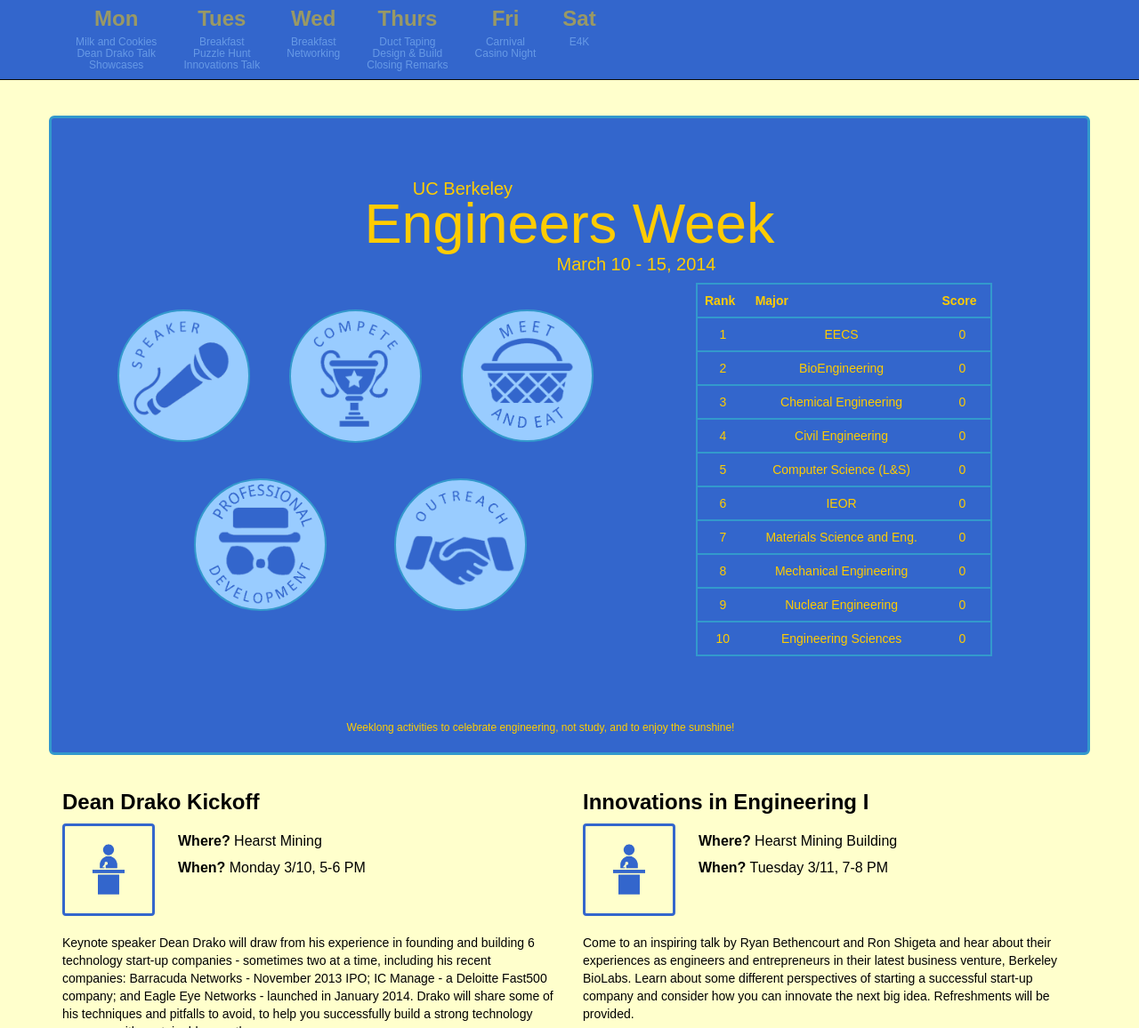
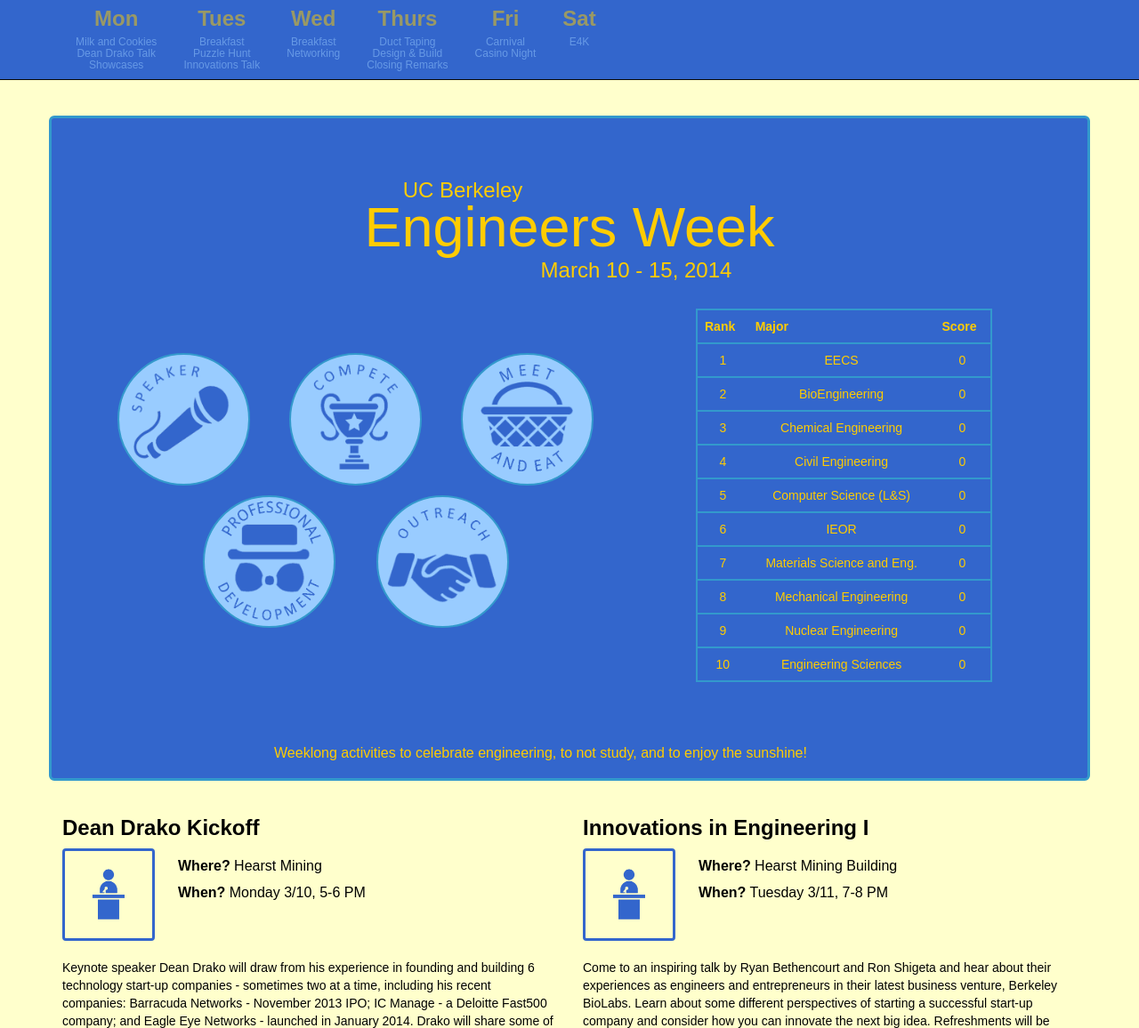
Before and after one commit to andreaowu/E_WeekMobile, a plain HTML site: page index.html in a window 1280 px wide. Shown: the top 1156 px of the page at 89% size. Drawn offline with nearby package versions, Linux system fonts and the light colour scheme; some packages are replaced by stand-ins of ours.

Commit message:
jumbotron acceptable

```diff
--- a/css/style.css
+++ b/css/style.css
@@ -52,17 +52,17 @@ h5 {
     margin-left: -240px;
     margin-bottom: -26px;
     font-family: 'Droid Sans', sans-serif;
-    font-size: 20px;
+    font-size: 24px;
 }
 
 .jumbotron > h3 {
-    font-size: 20px;
+    font-size: 24px;
     margin-top: -10px;
 }
 
 .jumbotron > h5 {
     font-family: 'Droid Sans', sans-serif;
-    font-size: 12px;
+    font-size: 16px;
     margin-bottom: -30px;
 }
 
--- a/index.html
+++ b/index.html
@@ -135,13 +135,13 @@
 	      <h3 id="date" style="margin-left:150px;">March 10 - 15, 2014</h3>
 
               <div class="row">
-                  <div class="col-md-2 eventTags text-center hidden-xs" ng-repeat="eventTag in eventTags | limitTo: 3">
+                  <div class="col-md-2 eventTags text-center hidden-xs" style="margin-top:70px;" ng-repeat="eventTag in eventTags | limitTo: 3">
                       <a href="#{{eventTag.link}}" onclick="iconScroll(this.href)">
                       <img class="img-responsive img-circle" style="width:150%;height:auto" src="{{eventTag.imgUrl}}"></a>
                   </div>
 
               <!-- Leaderboard -->
-              <div class="col-md-5" ng-controller="MajorListCtrl" style="padding-left:100px;padding-right:-100px;">
+              <div class="col-md-5" ng-controller="MajorListCtrl" style="padding-left:100px;padding-top:20px;">
                   <table class="table table-striped">
                       <thead>
                           <tr>
@@ -158,13 +158,13 @@
                   </table>
               </div>
 
-		  <div class="col-md-2 eventTags text-center hidden-xs" style="margin-top:-220px;margin-left:100px;" ng-repeat="eventTag in eventTags | filter: {name: 'Professional Development'}">
+		  <div class="col-md-2 eventTags text-center hidden-xs" style="margin-top:-230px;margin-left:110px;" ng-repeat="eventTag in eventTags | filter: {name: 'Professional Development'}">
                       <a href="#{{eventTag.link}}" onclick="iconScroll(this.href)">
-                      <img class="img-responsive img-circle" style="width:150%;height:auto" src="{{eventTag.imgUrl}}">
+                      <img class="img-responsive img-circle" src="{{eventTag.imgUrl}}">
                   </div>
-		 <div class="col-md-2 eventTags text-center hidden-xs" style="margin-top:-220px;margin-left:325px;" ng-repeat="eventTag in eventTags | filter: {name: 'Outreach'}">
+		 <div class="col-md-2 eventTags text-center hidden-xs" style="margin-top:-230px;margin-left:305px;" ng-repeat="eventTag in eventTags | filter: {name: 'Outreach'}">
                       <a href="#{{eventTag.link}}" onclick="iconScroll(this.href)">
-                      <img class="img-responsive img-circle" style="width:150%;height:auto" src="{{eventTag.imgUrl}}">
+                      <img class="img-responsive img-circle" src="{{eventTag.imgUrl}}">
                   </div>
 
                   <div class="col-xs-12 eventTags visible-xs" ng-repeat="eventTag in eventTags | limitTo: 5">
@@ -179,7 +179,7 @@
 
               </div>
 	      <br><br>
-              <h5>Weeklong activities to celebrate engineering, not study, and to enjoy the sunshine!</h5>
+              <h5>Weeklong activities to celebrate engineering, to not study, and to enjoy the sunshine!</h5>
 
           </div>
          </div>
```
Also changed, not shown: 1 other file.
